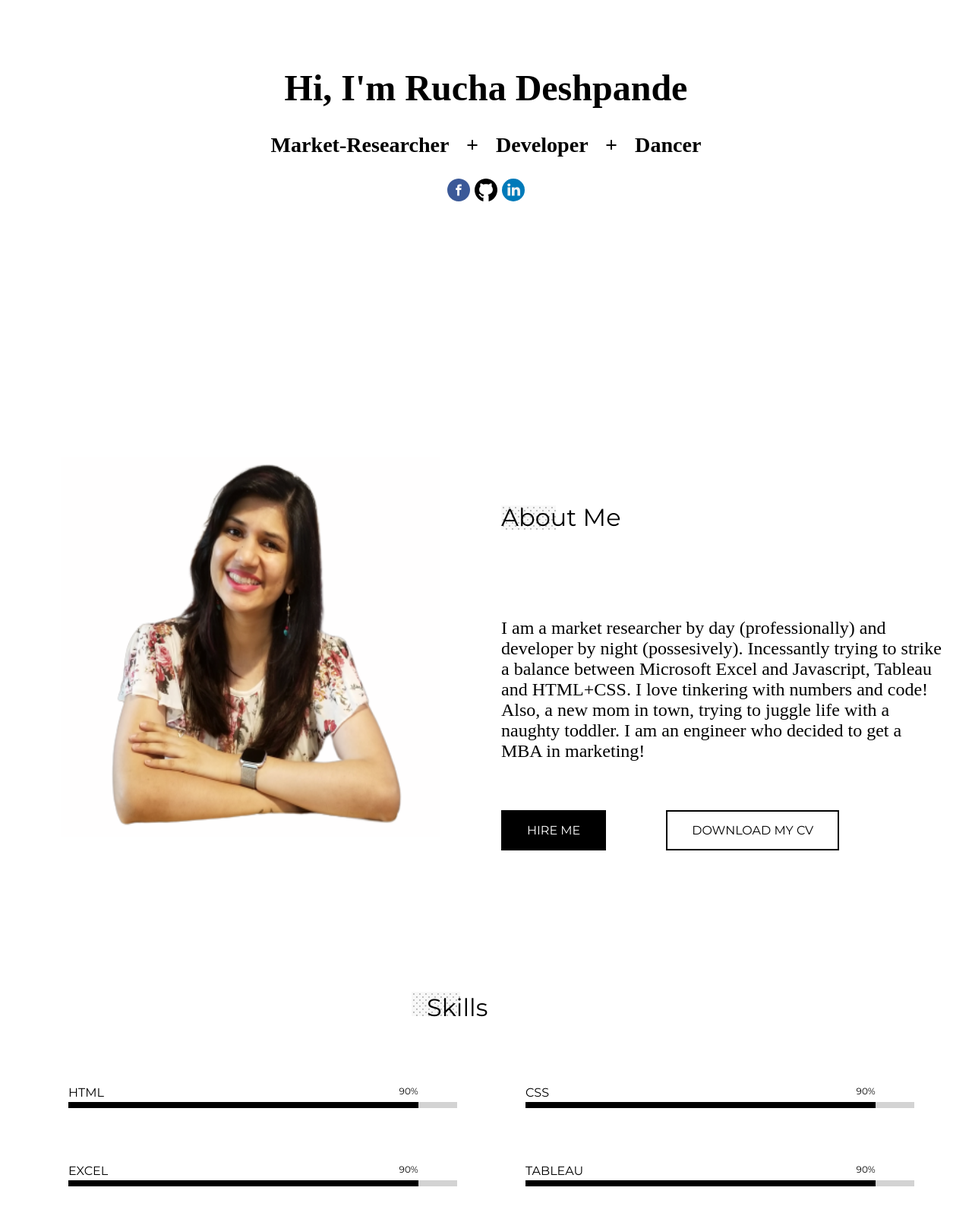
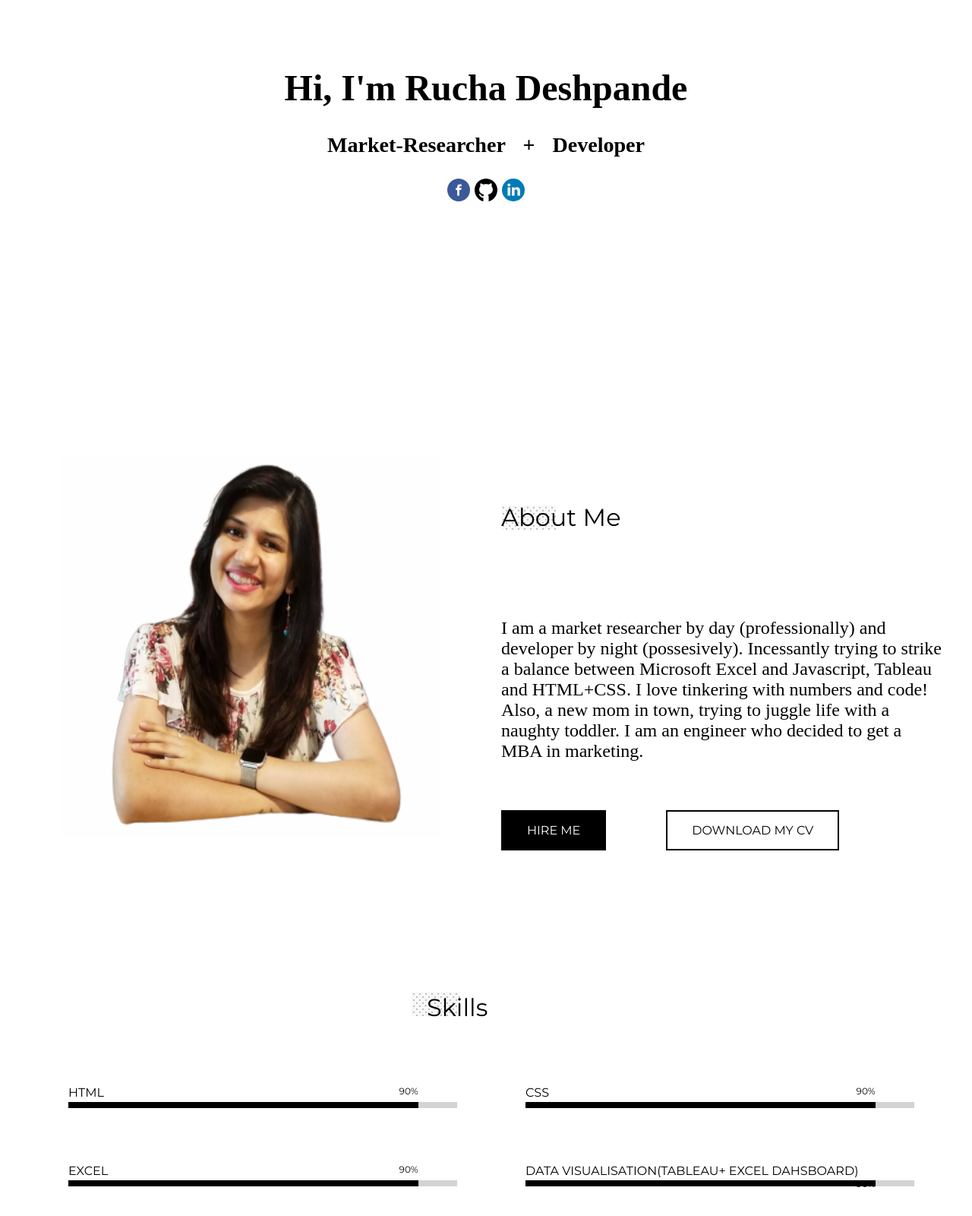
Before and after one commit to cha1690/Portfolio, a plain HTML site: page index.html in a window 1280 px wide. Shown: the part 266-1866 px from the top of the page at 76% size. Drawn offline with Linux system fonts and the light colour scheme.

Commit message:
minor changes

```diff
--- a/index.html
+++ b/index.html
@@ -27,7 +27,7 @@
 		<div class="bg-image"></div>
 		<div class="intro">
 			<h1>Hi, I'm Rucha Deshpande <h1>
-			<h3>Market-Researcher + Developer + Dancer</h3>
+			<h3>Market-Researcher + Developer </h3>
 			<nav class="socialmedia">
 				<a href="">
 					<img src="icons/facebook.svg">
@@ -48,7 +48,7 @@
 		</div>
 		<img id="aboutmeimage" src="ruchadeshpande.png">
 		<div class="aboutmetext">
-			<p>I am a market researcher by day (professionally) and developer by night (possesively). Incessantly trying to strike a balance between Microsoft Excel and Javascript, Tableau and HTML+CSS. I love tinkering with numbers and code! Also, a new mom in town, trying to juggle life with a naughty toddler. I am an engineer who decided to get a MBA in marketing!</p>
+			<p>I am a market researcher by day (professionally) and developer by night (possesively). Incessantly trying to strike a balance between Microsoft Excel and Javascript, Tableau and HTML+CSS. I love tinkering with numbers and code! Also, a new mom in town, trying to juggle life with a naughty toddler. I am an engineer who decided to get a MBA in marketing.</p>
 		</div>
 		<div class="button">
 			<button class="darkbutton">Hire Me</button>
@@ -86,7 +86,7 @@
 				</div>
 			</div>
 			<div class="skill">
-				<div class="skillheading">Tableau
+				<div class="skillheading">Data Visualisation(Tableau+ Excel Dahsboard)
 					<div class="skillpercentage">90%</div>
 				</div>
 				<div class="container">
```
